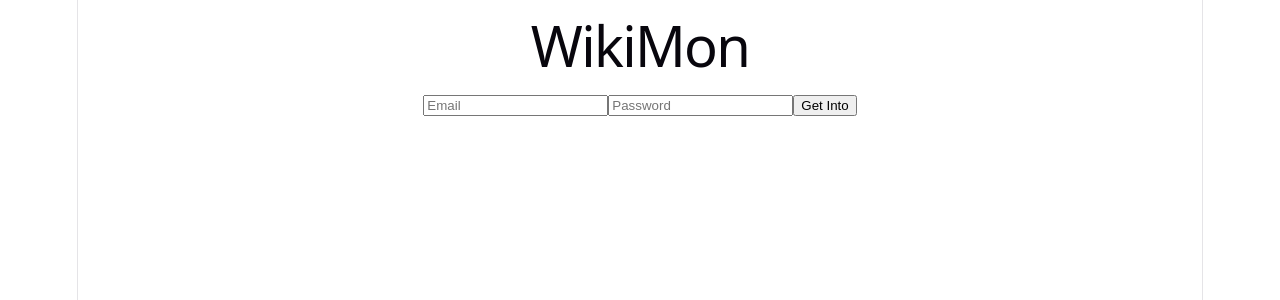
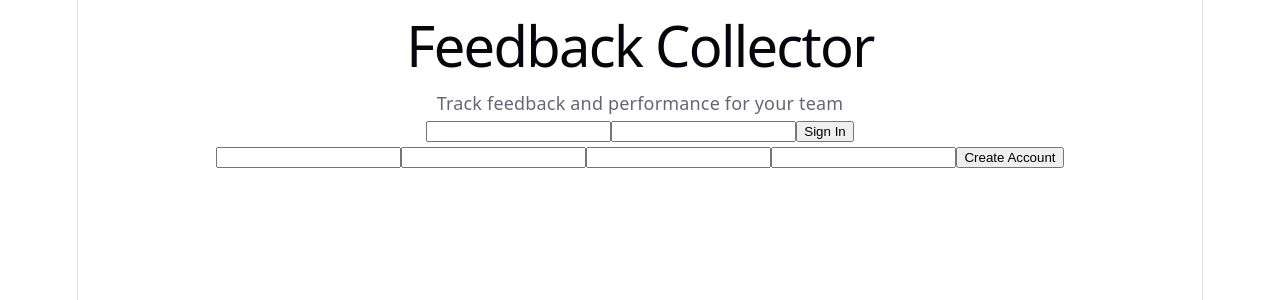
Before and after one commit to FeedbackCollector/feedback-collector, a React (Vite) app in the folder feedback-app-web/: page / in a window 1280 px wide. Shown: the top 300 px of the page. Built offline with nearby package versions, Linux system fonts and the light colour scheme.

Commit message:
feat(login): enhance login component with registration form and improved UI

```diff
--- a/feedback-app-web/src/pages/login.tsx
+++ b/feedback-app-web/src/pages/login.tsx
@@ -1,4 +1,5 @@
 import { useLoginForm } from "../store/authStore";
+import {useRegisterForm} from "../store/authStore";
 // import "../styles/Login.css"
 
 function Login() {
@@ -24,31 +25,63 @@ function Login() {
     }
 
     return (
-        <div className="login">
-            <form onSubmit={onSubmit}>
-                <h1 className="tittle">WikiMon</h1>
+        <div className="feedback-container">
 
+            <h1 className="tittle"> Feedback Collector</h1>
+            <label>Track feedback and performance for your team</label>
 
             {error && <p className="error-message" style={{ color: 'red', textAlign: 'center' }}>{error}</p>}
 
+            <div className="login">
+                <form onSubmit={onSubmit}>
                     <input
                         className="input-name"
                         type="text"
-                    placeholder="Email"
-                    value={email}
                         onChange={(e) => setEmailInput(e.target.value)}
                     />
                     <input
                         className="input-password"
                         type="password"
-                    placeholder="Password"
-                    value={password}
                         onChange={(e) => setPasswordInput(e.target.value)}
                     />
                     <button className="btn-get-into" type="submit">
-                    Get Into
+                        Sign In
                     </button>
                 </form>
+            </div>
+
+            <div className="register">
+                <form onSubmit={onSubmit}>
+                    <input
+                        className="input-name"
+                        type="text"
+                        onChange={(e) => setEmailInput(e.target.value)}
+                    />
+                    <input
+                        className="input-email"
+                        type="email"
+                        onChange={(e) => setEmailInput(e.target.value)}
+                    />
+                    <input
+                        className="input-password"
+                        type="password"
+                        onChange={(e) => setPasswordInput(e.target.value)}
+                    />
+                    <input
+                        className="input-confirmPassword"
+                        type="password"
+                        onChange={(e) => setPasswordInput(e.target.value)}
+                    />
+
+                    {/* falta agregar un desplegar del area del user */}
+
+                    <button className="btn-get-into" type="submit">
+                        Create Account
+                    </button>
+                </form>
+
+            </div>
+
         </div>
     )
 }
```
Lines whose indentation alone changed are shown as unchanged.
